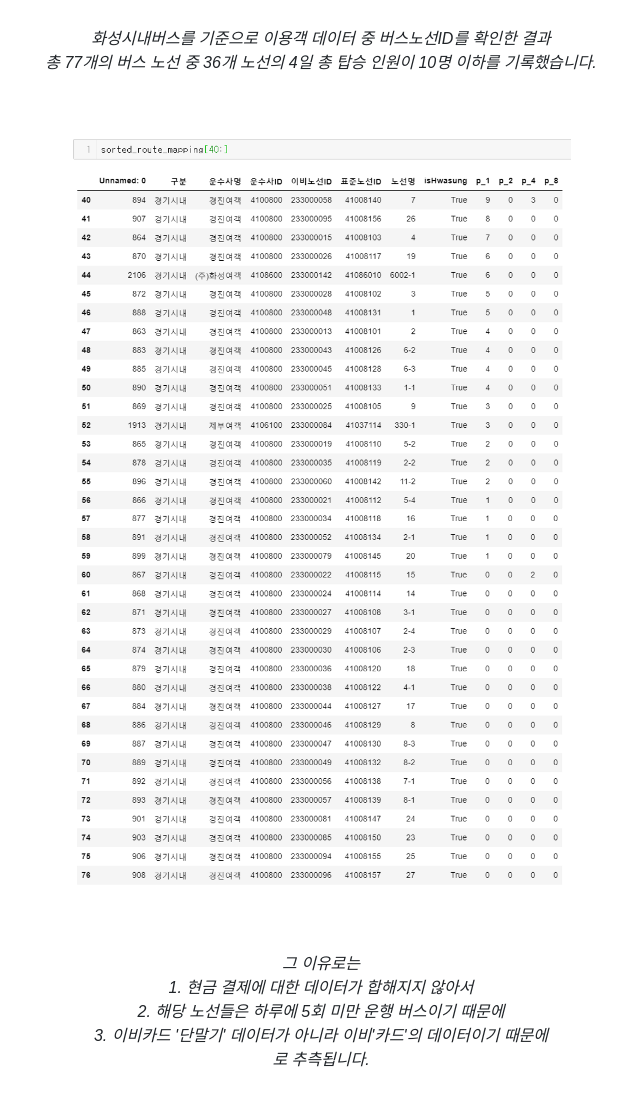
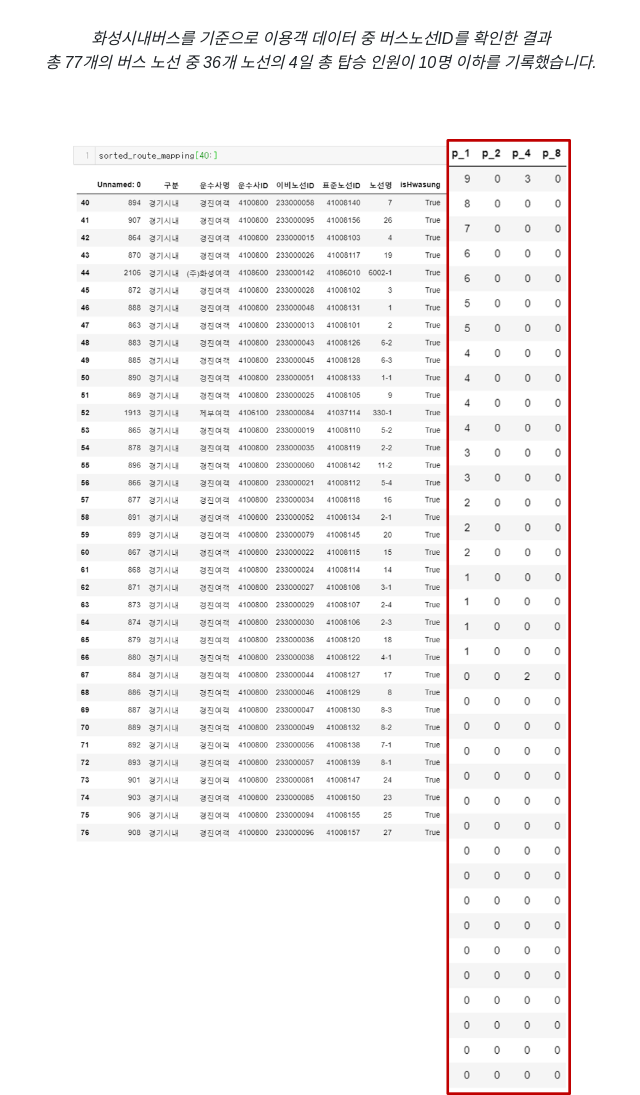
Before and after one commit to Hoptimization/Hoptimization.github.io, a plain HTML site: page more.html in a window 1280 px wide. Shown: the part 3540-4635 px from the top of the page, without its empty margins (319-959 px from the left). Drawn offline with Linux system fonts and the light colour scheme.

Commit message:
Danbi_최종2

```diff
--- a/more.html
+++ b/more.html
@@ -523,7 +523,7 @@
                 <strong>36개 노선</strong>의 4일 총 탑승 인원이
                 <strong>10명 이하</strong>를 기록했습니다.<br><br><br> </p>
                 <p class = "text-center">
-                        <img src="2_2.png" width="500px" height = "800px"
+                        <img src="2_2_.png" width="500px" height = "800px"
                                       class="z-depth-0 img-fluid" ></p><br><br>
             <p class="nanumgothic text-center" style=" font-style: italic;">
                 그 이유로는<br>
```
Also changed, not shown: 2_2_.png (added).
